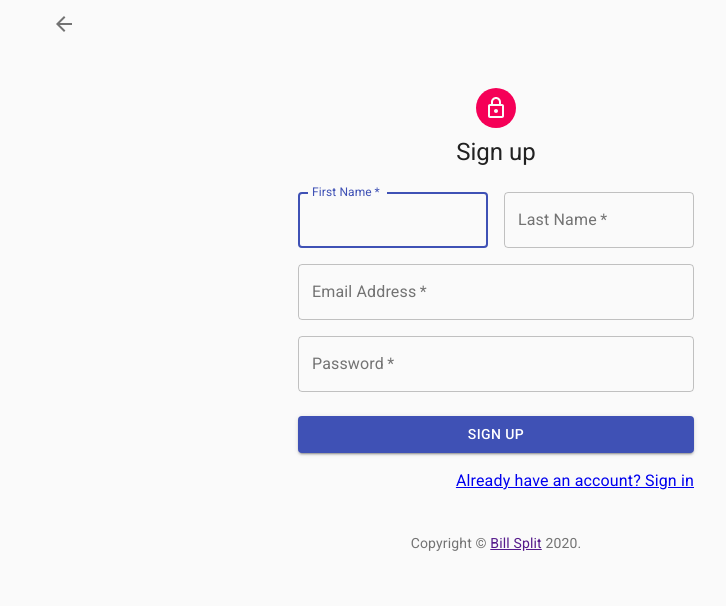
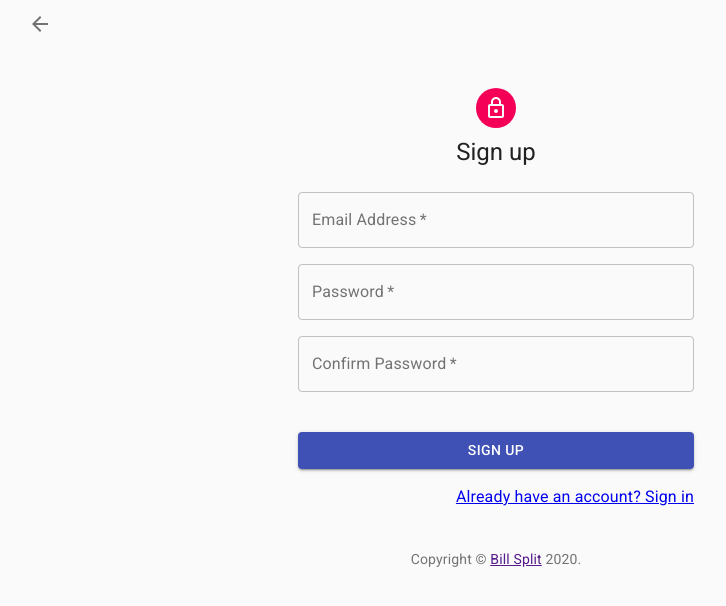
Before and after one commit to ankitabhinav/billSplitWeb, a React (Create React App) app: page /sign-up in a window 1280 px wide. Shown: the top 606 px of the page, without its empty margins (144-870 px from the left). Built offline with nearby package versions, Linux system fonts and the light colour scheme.

Commit message:
added sign up api, logout, loader for sign up and sign in

```diff
--- a/src/App.js
+++ b/src/App.js
@@ -18,7 +18,7 @@ const App = () => {
   return (
     <React.Fragment>
       <CssBaseline />
-      <Container maxWidth="md">
+      <Container maxWidth="md" style={{padding:'0px'}}>
         <Typography component="div" style={{ /* backgroundColor: '#fff',  */height: '100vh' }}>
           <Router>
               <Route exact path="/">
--- /dev/null
+++ b/src/components/HomePage/Menu.js
@@ -0,0 +1,51 @@
+import React from 'react';
+import Button from '@material-ui/core/Button';
+import Menu from '@material-ui/core/Menu';
+import MenuItem from '@material-ui/core/MenuItem';
+import Fade from '@material-ui/core/Fade';
+import MoreVertIcon from '@material-ui/icons/MoreVert';
+import {Link, useHistory} from 'react-router-dom'
+
+
+export default function FadeMenu() {
+  let history = useHistory();
+  const [anchorEl, setAnchorEl] = React.useState(null);
+  const open = Boolean(anchorEl);
+
+  const handleClick = (event) => {
+    setAnchorEl(event.currentTarget);
+  };
+
+  const handleClose = () => {
+    setAnchorEl(null);
+  };
+
+  const handleLogout = () => {
+    localStorage.removeItem('billsplit_user_key');
+    localStorage.removeItem('billsplit_user_email');
+    setAnchorEl(null);
+    alert('Logged Out')
+    history.push('/sign-in')
+
+  }
+
+  return (
+    <div>
+      <Button aria-controls="fade-menu" aria-haspopup="true" onClick={handleClick}>
+        <MoreVertIcon style={{color:'#fff'}}/>
+      </Button>
+      <Menu
+        id="fade-menu"
+        anchorEl={anchorEl}
+        keepMounted
+        open={open}
+        onClose={handleClose}
+        TransitionComponent={Fade}
+      >
+        <MenuItem onClick={handleClose}>Profile</MenuItem>
+        <MenuItem onClick={handleClose}>My account</MenuItem>
+        <MenuItem onClick={handleLogout}>Logout</MenuItem>
+      </Menu>
+    </div>
+  );
+}
--- a/src/components/HomePage/index.js
+++ b/src/components/HomePage/index.js
@@ -12,6 +12,7 @@ import AddIcon from '@material-ui/icons/Add';
 import AddGroup from './AddGroup'
 import ArrowBackIcon from '@material-ui/icons/ArrowBack';
 import ViewGroup from './ViewGroup'
+import Menu from './Menu'
 
 const CompanyLogo = () => {
     return (
@@ -93,7 +94,7 @@ const HomePage = (props) => {
                 setBackUp(response.data.groups)
                 setSpinner(false);
                 setRefreshing(false);
-               // console.log(response.data.groups);
+                // console.log(response.data.groups);
                 return
             } else {
                 setSpinner(false);
@@ -107,20 +108,20 @@ const HomePage = (props) => {
             return console.log(err.response.data.status)
         }
 
-
     }
-
-
 
     return (
         <>
             <div>
                 {modalState && <AddGroup onClose={() => setModalState(false)} refresh={handleRefresh} />}
                 <div className="flexCol justifyCenter" style={{ height: '120px', backgroundColor: '#2196f3' }}>
-                    <div className="flexRow">
-                       {showTabs && <IconButton onClick={() => setShowTabs(false)} aria-label="go back">
-                            <ArrowBackIcon style={{color:'#fff'}} />
-                        </IconButton>}
+                    <div className="flexRow justifyBetween">
+
+                            <IconButton onClick={() => setShowTabs(false)} aria-label="go back" disabled={showTabs ? false : true}>
+                                <ArrowBackIcon style={{ color: showTabs ? '#fff' : 'grey' }} />
+                            </IconButton>
+
+                        <Menu />
                     </div>
                     <CompanyLogo />
                     <span style={{ alignSelf: 'center', fontSize: '15px', color: 'white' }}>{localStorage.getItem('billsplit_user_email')}</span>
--- a/src/components/SignIn/index.js
+++ b/src/components/SignIn/index.js
@@ -18,6 +18,7 @@ import {Link, useHistory} from 'react-router-dom'
 import {Show} from '../Alert'
 import api from '../Api'
 import { AssignmentReturn } from '@material-ui/icons';
+import { CircularProgress } from '@material-ui/core';
 
 
 function Copyright() {
@@ -80,7 +81,7 @@ export default function SignIn(props) {
 
     const handleLogin = async () => {
         setSpinner(true);
-        console.log('Email :' + email + '  Password:' + password)
+        //console.log('Email :' + email + '  Password:' + password)
         if (email === null || password === null) {
             setSpinner(false);
             return alert('enter email and password to continue');
@@ -104,17 +105,17 @@ export default function SignIn(props) {
                 } catch (err) {
                     console.log(err);
                 }
+                setSpinner(false)
                 alert('Login Successful')
                 history.push('/home')
 
-
             }
-            console.log(response.data);
+            //console.log(response.data);
 
         }
         catch (err) {
-            console.log(err.response.data);
-            alert('error'+err.response.data.status)
+            console.log(err?.response?.data);
+            alert(err?.response?.data?.status)
 
         }
 
@@ -151,6 +152,7 @@ export default function SignIn(props) {
                             autoComplete="email"
                             autoFocus
                             onChange={handleEmail}
+                            disabled={spinner}
                         />
                         <TextField
                             variant="outlined"
@@ -163,12 +165,14 @@ export default function SignIn(props) {
                             id="password"
                             autoComplete="current-password"
                             onChange={handlePassword}
+                            disabled={spinner}
                         />
                         <FormControlLabel
                             control={<Checkbox value="remember" color="primary" />}
                             label="Remember me"
                         />
-                        <Button
+                        <div className="flexRow justifyCenter">
+                       {!spinner && <Button
                             onClick={handleLogin}
                             fullWidth
                             variant="contained"
@@ -176,7 +180,10 @@ export default function SignIn(props) {
                             className={classes.submit}
                         >
                             Sign In
-                        </Button>
+                        </Button> }
+                       {spinner && <CircularProgress style={{height:'25px', width:'25px', alignSelf:'center'}} />}
+                        </div>
+
                         <Grid container>
                             <Grid item xs>
                                 <Link href="#" variant="body2">
--- a/src/components/SignUp/index.js
+++ b/src/components/SignUp/index.js
@@ -1,4 +1,4 @@
-import React from 'react';
+import React, { useState } from 'react';
 import Avatar from '@material-ui/core/Avatar';
 import Button from '@material-ui/core/Button';
 import CssBaseline from '@material-ui/core/CssBaseline';
@@ -12,9 +12,10 @@ import LockOutlinedIcon from '@material-ui/icons/LockOutlined';
 import Typography from '@material-ui/core/Typography';
 import { makeStyles } from '@material-ui/core/styles';
 import Container from '@material-ui/core/Container';
-import { IconButton } from '@material-ui/core';
+import { CircularProgress, IconButton } from '@material-ui/core';
 import ArrowBackIcon from '@material-ui/icons/ArrowBack';
-import {Link, useHistory} from 'react-router-dom'
+import { Link, useHistory } from 'react-router-dom'
+import axios from 'axios'
 
 function Copyright() {
   return (
@@ -51,7 +52,84 @@ const useStyles = makeStyles((theme) => ({
 
 export default function SignUp() {
   let history = useHistory();
+  const [spinner, setSpinner] = useState(false);
+  const [email, setEmail] = useState(null);
+  const [password, setPassword] = useState(null);
+  const [confirmPassword, setConfirmPassword] = useState(null);
+
   const classes = useStyles();
+
+  const handleEmail = (e) => {
+    setEmail(e.target.value);
+  }
+  const handlePassword = (e) => {
+    setPassword(e.target.value);
+  }
+
+  const handleConfirmPassword = (e) => {
+    setConfirmPassword(e.target.value);
+  }
+
+  function ValidateEmail(mail) {
+    if (/^\w+([\.-]?\w+)*@\w+([\.-]?\w+)*(\.\w{2,3})+$/.test(mail)) {
+      return (true)
+    }
+
+    return (false)
+  }
+
+  const handleRegister = async () => {
+    setSpinner(true);
+    //console.log('Email :' + email + '  Password:' + password + 'confirm password:' + confirmPassword)
+    if (email === null || password === null || confirmPassword == null) {
+      setSpinner(false);
+      return alert('enter email and password and confirm password to continue');
+    }
+
+    if (!ValidateEmail(email)) {
+      setSpinner(false);
+      return alert("You have entered an invalid email address!");
+    }
+
+    if (password !== confirmPassword) {
+      setSpinner(false);
+      return alert('Passwords do not match !')
+    }
+    try {
+      let response = await axios.post('https://secure-notes-backend.herokuapp.com/register', {
+        name: email.split('@')[0],
+        email: email,
+        password: password,
+        secret_key: '12345'
+      });
+
+      if (response.data.status === 'registered successfully') {
+       // console.log(response.data);
+        setSpinner(false);
+        alert("Registered Successfully");
+        return history.push('/sign-in')
+
+      } else {
+        setSpinner(false);
+
+        return alert('something went wrong')
+      }
+
+    }
+    catch (err) {
+      if (err.response) {
+        setSpinner(false);
+        console.log(err.response.data);
+        alert(err?.response?.data?.status);
+        return;
+      } else {
+        setSpinner(false);
+        return alert('something went wrong')
+      }
+
+    }
+  }
+
 
   return (
     <>
@@ -69,31 +147,9 @@ export default function SignUp() {
           <Typography component="h1" variant="h5">
             Sign up
         </Typography>
-          <form className={classes.form} noValidate>
+          <div className={classes.form} noValidate>
             <Grid container spacing={2}>
-              <Grid item xs={12} sm={6}>
-                <TextField
-                  autoComplete="fname"
-                  name="firstName"
-                  variant="outlined"
-                  required
-                  fullWidth
-                  id="firstName"
-                  label="First Name"
-                  autoFocus
-                />
-              </Grid>
-              <Grid item xs={12} sm={6}>
-                <TextField
-                  variant="outlined"
-                  required
-                  fullWidth
-                  id="lastName"
-                  label="Last Name"
-                  name="lastName"
-                  autoComplete="lname"
-                />
-              </Grid>
+
               <Grid item xs={12}>
                 <TextField
                   variant="outlined"
@@ -103,6 +159,8 @@ export default function SignUp() {
                   label="Email Address"
                   name="email"
                   autoComplete="email"
+                  onChange={handleEmail}
+                  disabled={spinner}
                 />
               </Grid>
               <Grid item xs={12}>
@@ -115,19 +173,44 @@ export default function SignUp() {
                   type="password"
                   id="password"
                   autoComplete="current-password"
+                  onChange={handlePassword}
+                  disabled={spinner}
                 />
               </Grid>
-
+              <Grid item xs={12}>
+                <TextField
+                  variant="outlined"
+                  required
+                  fullWidth
+                  name="password"
+                  label="Confirm Password"
+                  type="password"
+                  id="confirm_password"
+                  autoComplete="confirm-password"
+                  onChange={handleConfirmPassword}
+                  disabled={spinner}
+                />
               </Grid>
-            <Button
+              <Grid item xs={12}>
+                <div className="flexRow justifyCenter alignCenter">
+                {spinner && <CircularProgress style={{ height: '25px', width: '25px', alignSelf: 'center' }} />}
+                {!spinner && <Button
                   type="submit"
                   fullWidth
                   variant="contained"
                   color="primary"
                   className={classes.submit}
+                  onClick={handleRegister}
                 >
                   Sign Up
           </Button>
+                }
+                </div>
+
+              </Grid>
+
+            </Grid>
+
             <Grid container justify="flex-end">
               <Grid item>
                 <Link to="/sign-in" variant="body2">
@@ -135,7 +218,7 @@ export default function SignUp() {
               </Link>
               </Grid>
             </Grid>
-          </form>
+          </div>
         </div>
         <Box mt={5}>
           <Copyright />
```
Also changed, not shown: src/components/HomePage/ViewGroup.js (+9 -9 lines). Lines whose indentation alone changed are shown as unchanged.
